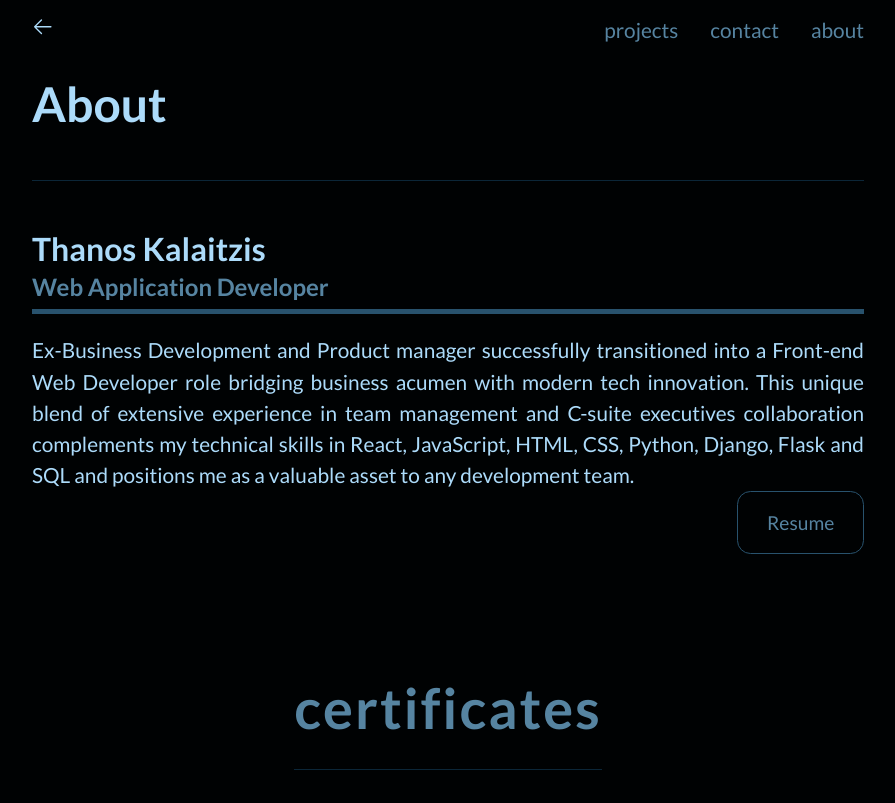
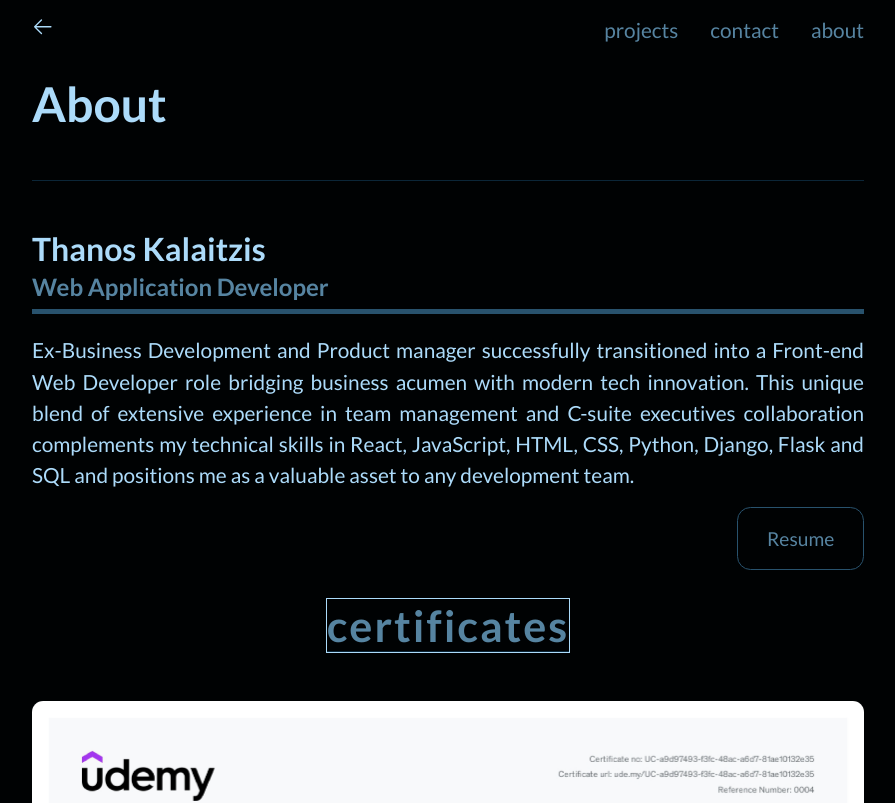
Before and after one commit to Thanos-M11/thanosdev, a React (Vite) app: page /about in a window 1280 px wide. Shown: the top 803 px of the page, without its empty margins (192-1087 px from the left). Built offline with nearby package versions, Linux system fonts and the light colour scheme.

Commit message:
update Subtitle.jsx component

```diff
--- a/src/components/Resume.jsx
+++ b/src/components/Resume.jsx
@@ -2,6 +2,7 @@ import { Link } from "react-router-dom";
 import styled from "styled-components";
 
 const ResumeRow = styled.section`
+  margin-top: 1em;
   margin-left: auto;
 `;
 
--- a/src/components/Subtitle.jsx
+++ b/src/components/Subtitle.jsx
@@ -1,16 +1,25 @@
 import styled from "styled-components";
 
-const Subtitle = styled.p`
+const StyledDiv = styled.div`
+  margin: 3em auto;
+  border: 1px solid;
+`;
+
+const StyledP = styled.p`
   color: var(--color-base-250);
-  font-size: 3.5rem;
+  font-size: 2.7rem;
   font-weight: 700;
-  margin: 2.5em auto;
-  overflow-wrap: break-word;
-  padding-bottom: 0.5em;
   border-bottom: 1px solid var(--color-base-750);
-  /* text-transform: uppercase; */
   letter-spacing: 2px;
   text-align: center;
 `;
 
+function Subtitle({ children }) {
+  return (
+    <StyledDiv>
+      <StyledP>{children}</StyledP>
+    </StyledDiv>
+  );
+}
+
 export default Subtitle;
```
